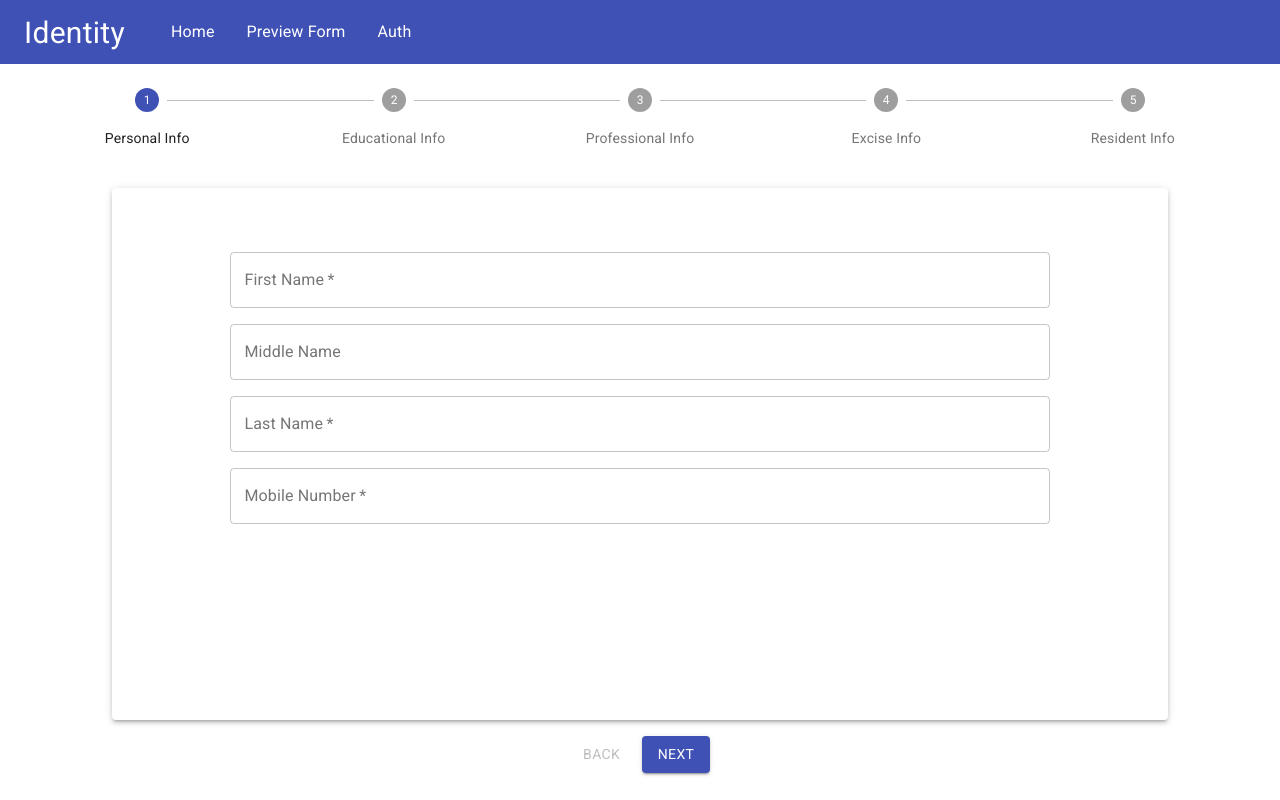
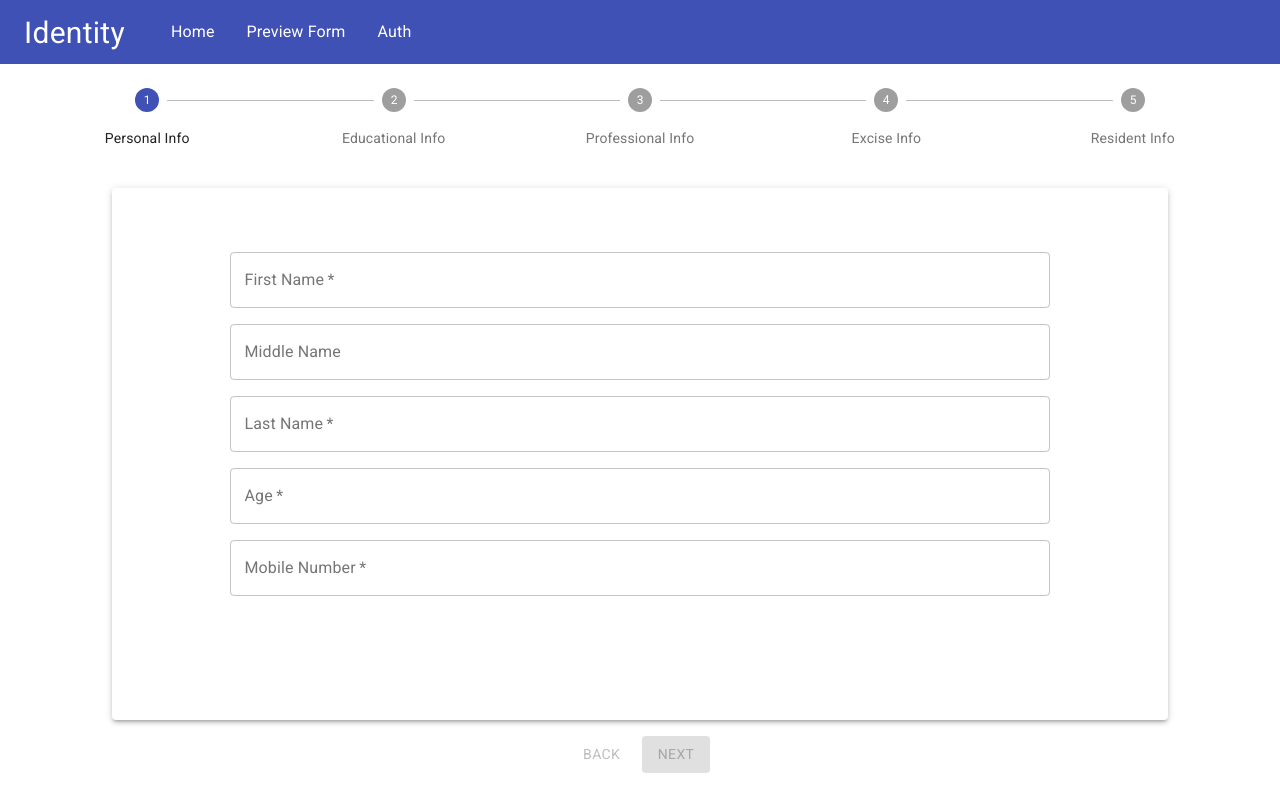
Before and after one commit to ubaid4j/identity, a React (Create React App) app: page / in a window 1280 px wide. Built offline with nearby package versions, Linux system fonts and the light colour scheme.

Commit message:
- #25 - add form validations

```diff
--- a/src/components/form/Form.js
+++ b/src/components/form/Form.js
@@ -1,13 +1,8 @@
 import React from "react";
 import TextField from '@material-ui/core/TextField';
-import Select from '@material-ui/core/Select';
-import MenuItem from '@material-ui/core/MenuItem';
-import InputLabel from '@material-ui/core/InputLabel';
-import FormControlLabel from '@material-ui/core/FormControlLabel';
-import Checkbox from '@material-ui/core/Checkbox';
 import {makeStyles} from '@material-ui/core/styles';
-import {FormControl} from "@material-ui/core";
 import SelectInput from "../inputs/Select";
+import Check from "../inputs/Check";
 
 const useStyles = makeStyles((theme) => ({
     root: {
@@ -48,6 +43,7 @@ const Form = ({form, handler, formType}) => {
                         case "text":
                             return (
                                 <TextField
+                                    error={field.validation.isTouched && !field.validation.isValid}
                                     disabled={field.disabled}
                                     hidden={field.hidden}
                                     key={field.id}
@@ -70,47 +66,15 @@ const Form = ({form, handler, formType}) => {
                                     formType={formType}
                                     handler={handler}
                                 />
-                                // <FormControl
-                                //     required={field.validation.required}
-                                //     variant="outlined"
-                                //     className={classes.formControl}
-                                //     key={field.id}
-                                //     disabled={field.disabled}
-                                // >
-                                //     <InputLabel id={field.id}>{field.label}</InputLabel>
-                                //     <Select
-                                //         labelId={field.id}
-                                //         key={field.id}
-                                //         id={field.id}
-                                //         name={field.id}
-                                //         value={field.value}
-                                //         label={field.label}
-                                //         onChange={(event) => handler(event, formType, "input")}
-                                //     >
-                                //         <MenuItem key={"none"} aria-label="None" value="">None</MenuItem>
-                                //         {
-                                //             field.options.map(option => {
-                                //                 return <MenuItem key={option} value={option}>{option}</MenuItem>
-                                //             })
-                                //         }
-                                //     </Select>
-                                // </FormControl>
                             );
                         case "check":
                             return (
-                                <FormControlLabel
-                                    key={field.id}
+                                <Check
+                                    handler={handler}
+                                    formType={formType}
+                                    id={field.id}
                                     label={field.label}
-                                    labelPlacement={"end"}
-                                    control={
-                                        <Checkbox
-                                            key={field.id}
-                                            value={field.value}
-                                            checked={field.value}
-                                            onChange={event => handler(event, formType, "check")}
-                                            id={field.id}
-                                        />
-                                    }
+                                    value={field.value}
                                 />
                             )
                         default:
--- /dev/null
+++ b/src/components/inputs/Check.js
@@ -0,0 +1,24 @@
+import React from "react";
+import FormControlLabel from "@material-ui/core/FormControlLabel";
+import Checkbox from "@material-ui/core/Checkbox";
+
+const Check = ({id, label, value, formType, handler}) => {
+    return (
+        <FormControlLabel
+            key={id}
+            label={label}
+            labelPlacement={"end"}
+            control={
+                <Checkbox
+                    key={id}
+                    value={value}
+                    checked={value}
+                    onChange={event => handler(event, formType, "check")}
+                    id={id}
+                />
+            }
+        />
+    );
+}
+
+export default Check;
--- a/src/containers/Forms/Forms.js
+++ b/src/containers/Forms/Forms.js
@@ -39,11 +39,9 @@ const useStyles = makeStyles((theme) => ({
 }));
 
 
-
 function getSteps() {
     return formTypes.filter(type => type.step !== 5).map(type => type.label);
 }
-
 
 
 const Forms = () => {
@@ -57,6 +55,7 @@ const Forms = () => {
     const isFormUpdating = useSelector(state => state.form.isUpdating);
 
     const [identityForm, setIdentityForm] = useState(IDENTITY_FORM);
+    const [isNextButtonDisable, setNextButtonDisable] = useState(true);
 
     const handleNext = () => {
         const form = _.clone(identityForm);
@@ -75,12 +74,29 @@ const Forms = () => {
         console.log("formId --> ", formId);
         console.log("isForm Updating --> ", isFormUpdating);
         submitFormInfo(formData, formId);
-        setFormType((prevActiveStep) => formTypes[prevActiveStep.step + 1]);
+        setFormType((prevActiveStep) => {
+            setNextButtonEnable(formTypes[prevActiveStep.step + 1]);
+            return formTypes[prevActiveStep.step + 1]
+        });
     };
 
     const handleBack = () => {
-        setFormType((prevActiveStep) => formTypes[prevActiveStep.step - 1]);
+        setFormType((prevActiveStep) => {
+            setNextButtonEnable(formTypes[prevActiveStep.step - 1]);
+            return formTypes[prevActiveStep.step - 1]
+        });
     };
+
+    const setNextButtonEnable = (formType) => {
+        const newIdentityForm = _.clone(identityForm);
+        const subForm = newIdentityForm[formType.value];
+        if (isValid(subForm)) {
+            setNextButtonDisable(false);
+        } else {
+            setNextButtonDisable(true);
+        }
+    }
+
 
     const handleReset = () => {
         setFormType(formTypes[0]);
@@ -115,10 +131,41 @@ const Forms = () => {
                 toggleInputsDisabled(formType, true);
             }
         } else {
-            subForm[fieldName].value = event.target.value;
+            const field = subForm[fieldName];
+            field.value = event.target.value;
+            field.validation.isTouched = true;
+            field.validation.isValid = checkValidation(field.value, field.validation);
         }
+        //validation checking
+        if (isValid(subForm)) {
+            setNextButtonDisable(false);
+        } else {
+            setNextButtonDisable(true)
+        }
+        //validation checking end
         setIdentityForm(newIdentityForm);
     }
+
+    const checkValidation = (value, validation) => {
+        value = String(value);
+        return (value.length >= validation.minLength && value.length <= validation.maxLength);
+    }
+
+    const isValid = (subForm) => {
+        for (let key in subForm) {
+            if (subForm.hasOwnProperty(key)) {
+                const field = subForm[key];
+                console.log("Field: -> ", field);
+                if (!field.disabled && !field.validation.isValid) {
+                    console.log('Form is not valid -> returning false');
+                    return false;
+                }
+            }
+        }
+        console.log("Form is Valid");
+        return true;
+    }
+
 
     return (
         <div className={classes.root}>
@@ -151,7 +198,8 @@ const Forms = () => {
                             >
                                 Back
                             </Button>
-                            <Button variant="contained" color="primary" onClick={handleNext}>
+                            <Button variant="contained" color="primary" onClick={handleNext}
+                                    disabled={isNextButtonDisable}>
                                 {formType.step === steps.length - 1 ? 'Finish' : 'Next'}
                             </Button>
                         </div>
--- a/src/shared/forms/Forms.js
+++ b/src/shared/forms/Forms.js
@@ -8,7 +8,9 @@ const PERSONAL_INFO = {
         validation: {
             required: true,
             minLength: 3,
-            maxLength: 255
+            maxLength: 255,
+            isTouched: false,
+            isValid: false
         },
         label: "First Name"
     },
@@ -17,7 +19,11 @@ const PERSONAL_INFO = {
         value: "",
         type: "text",
         validation: {
-            maxLength: 255
+            required: false,
+            minLength: 0,
+            maxLength: 255,
+            isTouched: false,
+            isValid: false
         },
         label: "Middle Name"
     },
@@ -28,18 +34,22 @@ const PERSONAL_INFO = {
         validation: {
             required: true,
             minLength: 3,
-            maxLength: 255
+            maxLength: 255,
+            isTouched: false,
+            isValid: false
         },
         label: "Last Name"
     },
     age: {
         disabled: false,
         value: "",
-        type: "number",
+        type: "text",
         validation: {
             required: true,
             minLength: 2,
-            maxLength: 2
+            maxLength: 2,
+            isTouched: false,
+            isValid: false
         },
         label: "Age"
     },
@@ -50,7 +60,9 @@ const PERSONAL_INFO = {
         validation: {
             required: true,
             minLength: 11,
-            maxLength: 16
+            maxLength: 16,
+            isTouched: false,
+            isValid: false
         },
         label: "Mobile Number"
     }
@@ -64,7 +76,10 @@ const EDUCATIONAL_INFO = {
         validation: {
             required: true,
             minLength: 3,
-            maxLength: 6
+            maxLength: 6,
+            isTouched: false,
+            isValid: false
+
         },
         label: "Percentage in Metric"
     },
@@ -75,7 +90,10 @@ const EDUCATIONAL_INFO = {
         validation: {
             required: true,
             minLength: 3,
-            maxLength: 6
+            maxLength: 6,
+            isTouched: false,
+            isValid: false
+
         },
         label: "Percentage in Intermediate"
     },
@@ -86,8 +104,11 @@ const EDUCATIONAL_INFO = {
         options: [1, 2, 3, 4],
         validation: {
             required: true,
-            minLength: 3,
-            maxLength: 6
+            minLength: 1,
+            maxLength: 6,
+            isTouched: false,
+            isValid: false
+
         },
         label: "CGPA in Bachelor "
     }
@@ -97,7 +118,9 @@ const PROFESSIONAL_INFO  = {
         value: false,
         type: "check",
         validation: {
-            required: true
+            required: true,
+            isTouched: false,
+            isValid: true
         },
         label: "Are You Employed?"
     },
@@ -108,7 +131,9 @@ const PROFESSIONAL_INFO  = {
         validation: {
             required: true,
             minLength: 5,
-            maxLength: 255
+            maxLength: 255,
+            isTouched: false,
+            isValid: false
         },
         label: "Name of Company"
     },
@@ -119,7 +144,9 @@ const PROFESSIONAL_INFO  = {
         validation: {
             required: true,
             minLength: 5,
-            maxLength: 255
+            maxLength: 255,
+            isTouched: false,
+            isValid: false
         },
         label: "Designation Name"
     }
@@ -129,7 +156,8 @@ const EXCISE_INFO = {
         value: false,
         type: "check",
         validation: {
-            required: true
+            required: false,
+            isValid: true
         },
         label: "Have you vehicle?"
     },
@@ -140,6 +168,10 @@ const EXCISE_INFO = {
         options: ["Bike", "SVM"],
         validation: {
             required: true,
+            minLength: 1,
+            maxLength: 255,
+            isTouched: false,
+            isValid: false
         },
         label: "Type"
     },
@@ -149,7 +181,9 @@ const EXCISE_INFO = {
         validation: {
             required: true,
             minLength: 4,
-            maxLength: 10
+            maxLength: 10,
+            isTouched: false,
+            isValid: false
         },
         label: "Plate Number"
     }
@@ -159,7 +193,8 @@ const RESIDENT_INFO = {
         value: false,
         type: "check",
         validation: {
-            required: true
+            required: false,
+            isValid: true
         },
         label: "Are you own a house?"
     },
@@ -170,10 +205,12 @@ const RESIDENT_INFO = {
         validation: {
             required: true,
             minLength: 4,
-            maxLength: 10
+            maxLength: 10,
+            isTouched: false,
+            isValid: true
         },
         label: "houseNumber"
-    },
+    }
 }
 
 const form = {
```
